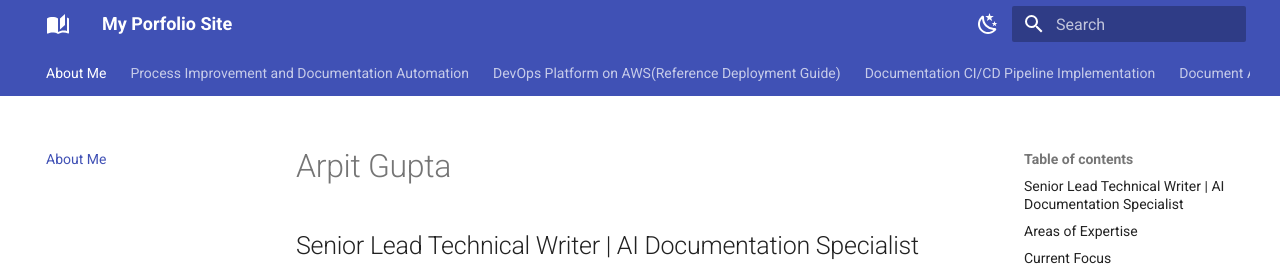
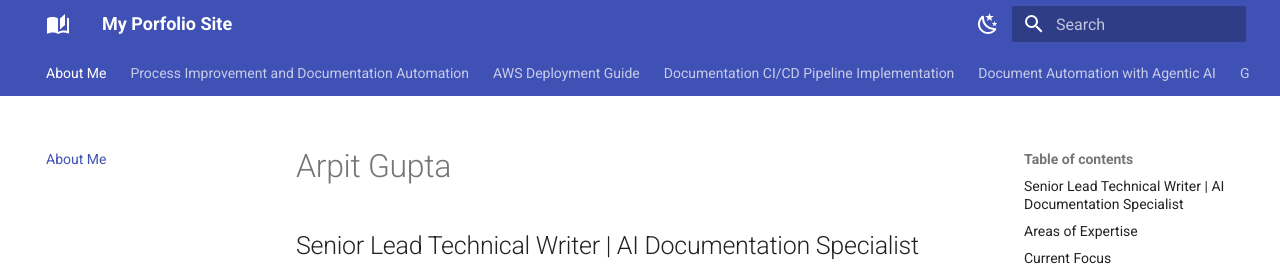
Before and after one commit to ArpitGuptaa/my-docs-site, an MkDocs documentation site: the page built from docs/index.md, in a window 1280 px wide and 900 px high. Shown: the top 266 px of the window. Built offline with MkDocs 1.6.1 and Material for MkDocs 9.7.7, drawn with Linux system fonts in a browser that asks for light colours.

Commit message:
Updated images

```diff
--- a/mkdocs.yml
+++ b/mkdocs.yml
@@ -30,7 +30,7 @@ extra_css:
 nav:
   - About Me: index.md
   - Process Improvement and Documentation Automation: process-improvement-and-documentation-automation.md
-  - DevOps Platform on AWS(Reference Deployment Guide): devops-platform-aws-deployment-guide.md
+  - AWS Deployment Guide: devops-platform-aws-deployment-guide.md
   - Documentation CI/CD Pipeline Implementation: implementation-of-ci-cd-pipeline-for-documentation.md
   - Document Automation with Agentic AI: documentation-automation-with-agenticAI.md
   - Generative AI vs Agentic AI vs Agent Platforms: generative-aI-vs-agentic-aI-vs-agent-platforms.md
```
